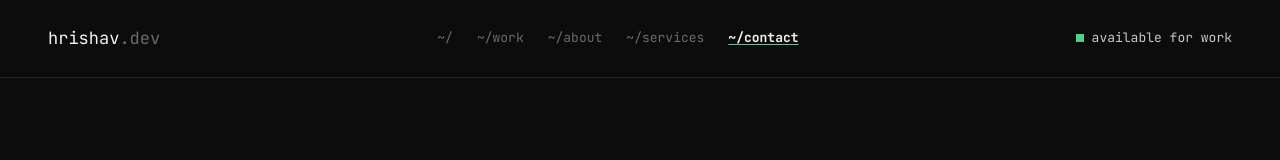
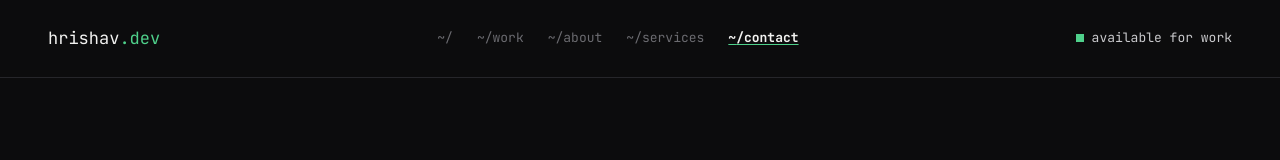
Before and after one commit to HrishavSaha/hrishav.dev, a Next.js app: page /contact in a window 1280 px wide. Shown: the top 160 px of the page. Built offline with nearby package versions, Linux system fonts and the light colour scheme.

Commit message:
Update Navbar component to change the text color of the domain from label to accent

```diff
--- a/components/Navbar.tsx
+++ b/components/Navbar.tsx
@@ -38,7 +38,7 @@ export default function Navbar() {
 	return (
 		<div className="w-full flex items-center justify-between px-12 py-6 bg-surface border-b border-hairline">
 
-			<Link href='/' className="font-mono text-body text-primary-text">hrishav<span className="text-label">.dev</span></Link>
+			<Link href='/' className="font-mono text-body text-primary-text">hrishav<span className="text-accent">.dev</span></Link>
 
 			<div className="flex gap-6 items-center font-mono text-nav">
 				{NAV_LINKS.map((link, index) => {
```
